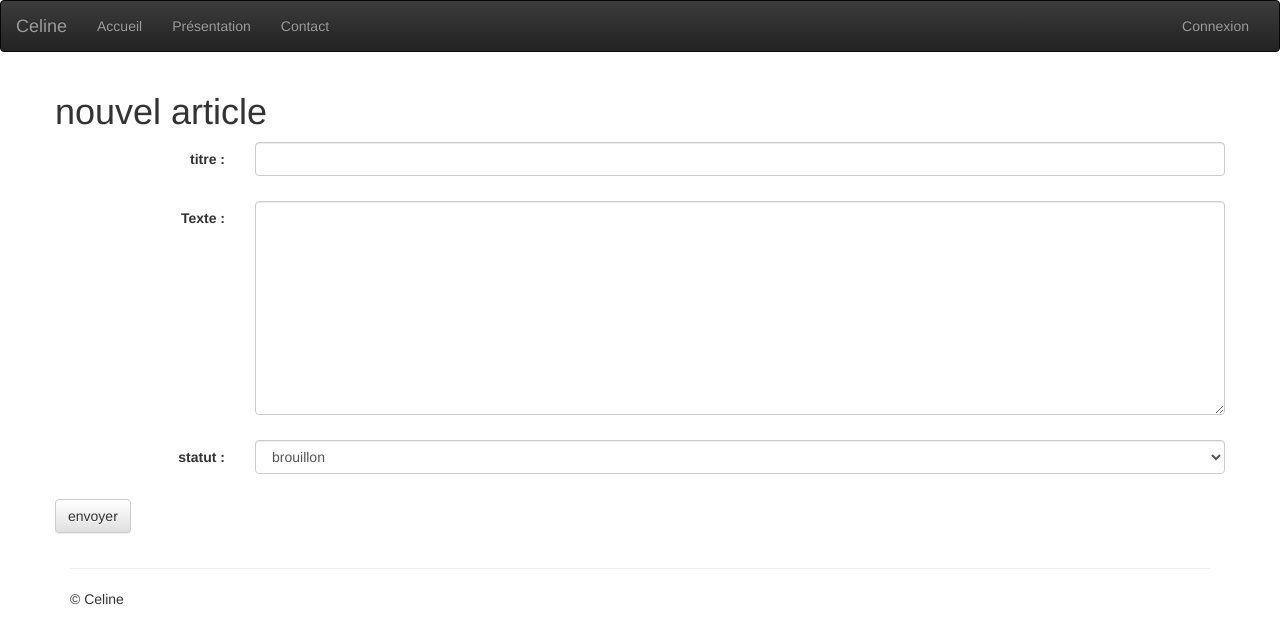
After one commit to celine31/codeigniter, a CodeIgniter app: page /sitesCodeigniter/index.php/blog/nouvel_article in a window 1280 px wide. The commit adds this page. Shown: the top 644 px of the page. Run offline with CodeIgniter, Linux system fonts and the light colour scheme.

Commit message:
créer un article mais encore quelques problèmes d'affichage BDD ok

```diff
--- a/application/controllers/Blog.php
+++ b/application/controllers/Blog.php
@@ -2,19 +2,51 @@
 
 defined('BASEPATH') or exit('No direct script access allowed');
 
-class Blog extends CI_Controller{
+class Blog extends CI_Controller {
 
-     public function index() {
-         $this->load->helper('date');
-         $this->load->model('articles');
-         $this->load->model('article_status');
-         $this->articles->load($this->auth_user->is_connected);
+    public function index() {
+        $this->load->helper('date');
+        $this->load->model('articles');
+        $this->load->model('article_status');
+        $this->articles->load($this->auth_user->is_connected);
 
-        $data["title"]="Blog";
+        $data["title"] = "Blog";
         if ($this->auth_user->is_connected) {
-            $this->load->view('common/header',$data);
-            $this->load->view('blog/index',$data);
-            $this->load->view('common/footer',$data);
+            $this->load->view('common/header', $data);
+            $this->load->view('blog/index', $data);
+            $this->load->view('common/footer', $data);
         }
     }
+
+    public function nouvel_article() {
+        $this->load->model('article_status');
+        $this->load->helper('form');
+        $this->load->library('form_validation');
+        $this->set_blog_post_validation();
+
+        $data['title'] = "nouvel article";
+
+        if ($this->form_validation->run() == TRUE) {
+            $this->load->model('article');
+            $this->article->author_id = $this->auth_user->id;
+            $this->article->content = $this->input->post('content');
+            $this->article->status = $this->input->post('status');
+            $this->article->title = $this->input->post('title');
+            $this->article->save();
+            if ($this->article->is_found) {
+                redirect('blog/index');
+            }
+        }
+        $this->load->view('common/header', $data);
+        $this->load->view('blog/form', $data);
+        $this->load->view('common/footer', $data);
+    }
+
+    protected function set_blog_post_validation() { //mieux si fait à part
+        $list = join(',', $this->article_status->codes);
+        $this->form_validation->set_rules('title', 'Titre', 'required|max_length[64]');
+        $this->form_validation->set_rules('content', 'Contenu', 'required');
+        $this->form_validation->set_rules('status', 'Statut', 'required|in_list[' . $list . ']');
+    }
+
 }
--- a/application/models/Article_status.php
+++ b/application/models/Article_status.php
@@ -24,7 +24,7 @@ class Article_status extends CI_Model {
     }
 
     public function __get($key) {
-        $method_name = 'get_property' . $key;
+        $method_name = 'get_property_' . $key;
         if (method_exists($this, $method_name)) {
             return $this->$method_name();
         } else {
@@ -34,7 +34,7 @@ class Article_status extends CI_Model {
 
     public function get_property_label() {//retournera un tableau des textes des statuts avec formattage HTML
         $result = [];
-        foreach ($this->status as $key => $value) {
+        foreach ($this->_status as $key => $value) {
             $result[$key] = '<span class="label label-'
                     . $value['decoration'] . '">'
                     . $value['text'] . '</span>';
@@ -44,13 +44,13 @@ class Article_status extends CI_Model {
 
     public function get_property_text() {//retournera un tableau des textes
         $result = [];
-        foreach ($this->status as $key => $value) {
+        foreach ($this->_status as $key => $value) {
             $result[$key] = $value['text'];
         }
         return $result;
     }
 
     public function get_property_codes(){//retourne le liste des codes possibles
-        return arrays_keys($this->status);
+        return array_keys($this->_status);
     }
 }
--- a/application/models/Auth_user.php
+++ b/application/models/Auth_user.php
@@ -41,7 +41,7 @@ class Auth_user extends CI_Model {
     return $this->_username;
   }
 
-  protected function load_from_session() {
+  protected function load_from_session() {//on charge les informations depuis la session
     if ($this->session->auth_user) {
       $this->_id = $this->session->auth_user['id'];
       $this->_username = $this->session->auth_user['username'];
@@ -50,7 +50,7 @@ class Auth_user extends CI_Model {
     }
   }
 
-  protected function load_user($username) {
+  protected function load_user($username) {//on requete dans la BDD pour l'utilisateur
     return $this->db
             ->select('id, username, password')
             ->from('login')
@@ -60,7 +60,7 @@ class Auth_user extends CI_Model {
             ->first_row();
   }
 
-  public function login($username, $password) {
+  public function login($username, $password) {//on effectue la connexion si ok
     $user = $this->load_user($username);
     if (($user !== NULL) && ($password===$user->password)) {
       $this->_id = $user->id;
@@ -71,12 +71,12 @@ class Auth_user extends CI_Model {
     }
   }
 
-  public function logout() {
+  public function logout() {//on déconnecte
     $this->clear_data();
     $this->clear_session();
   }
 
-  protected function save_session() {
+  protected function save_session() {//on sauve la session
     $this->session->auth_user = [
         'id' => $this->_id,
         'username' => $this->_username
--- /dev/null
+++ b/application/views/blog/form.php
@@ -0,0 +1,36 @@
+<div class="container">
+    <div class="row">
+        <?= heading($title); ?>
+    </div>
+    <div class="row">
+        <?= form_open('blog/nouvel_article', ['class' => 'form-horizontal']); ?>
+        <div class="form-group">
+            <?= form_label("titre : ", "title", ['class' => "col-md-2 control-label"]) ?>
+            <div class="col-md-10 <?= empty(form_error('title'))?'':'has-error' ?>">
+                <?= form_input(['name' => "title", 'id' => "title", 'class' => 'form-control'],set_value('title')) ?>
+                <span class="help-block"><?= form_error('title');?> </span>
+            </div>
+        </div>
+        <div class="form-group">
+            <?= form_label("Texte : ", "content", ['class' => "col-md-2 control-label"]) ?>
+            <div class="col-md-10 <?= empty(form_error('content'))?'':'has-error' ?>">
+                <?= form_textarea(['name' => "content", 'id' => "content", 'class' => 'form-control'], set_value('content')) ?>
+                <span class="help-block"><?= form_error('content');?> </span>
+            </div>
+        </div>
+        <div class="form-group">
+            <?= form_label("statut : ", "status", ['class' => "col-md-2 control-label"]) ?>
+            <div class="col-md-10 <?= empty(form_error('status'))?'':'has-error' ?>">
+                <?= form_dropdown("status",$this->article_status->text,set_value('status'),['id' => "status", 'class' => 'form-control']) ?>
+                <span class="help-block"><?= form_error('status');?> </span>
+            </div>
+        </div>
+
+        <div class="form-group">
+            <div class="col-md-10">
+                <?= form_submit("send", "envoyer", ['class' => "btn btn-default"]) ?>
+            </div>
+        </div>
+        <?= form_close() ?>
+    </div>
+</div>
--- a/application/views/site/contact.php
+++ b/application/views/site/contact.php
@@ -1,3 +1,4 @@
+
 <div class="container">
     <div class="row">
         <?= heading($title); ?>
```
Also changed, not shown: application/models/Article.php (added, +141 -0 lines), application/views/blog/index.php (+11 -1 lines).
